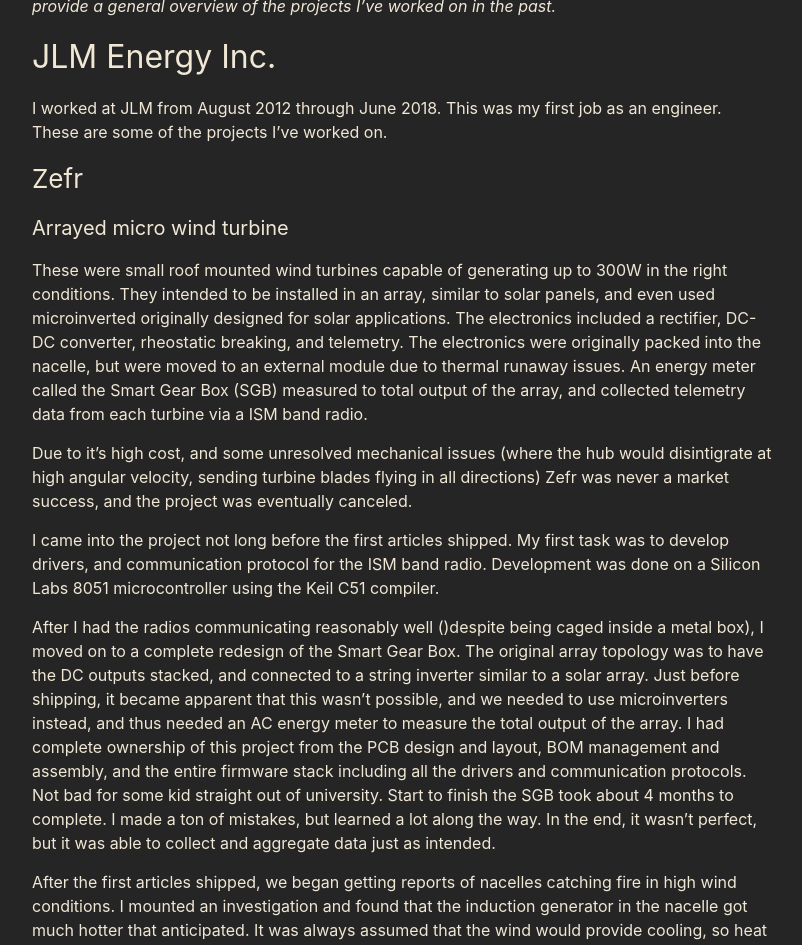
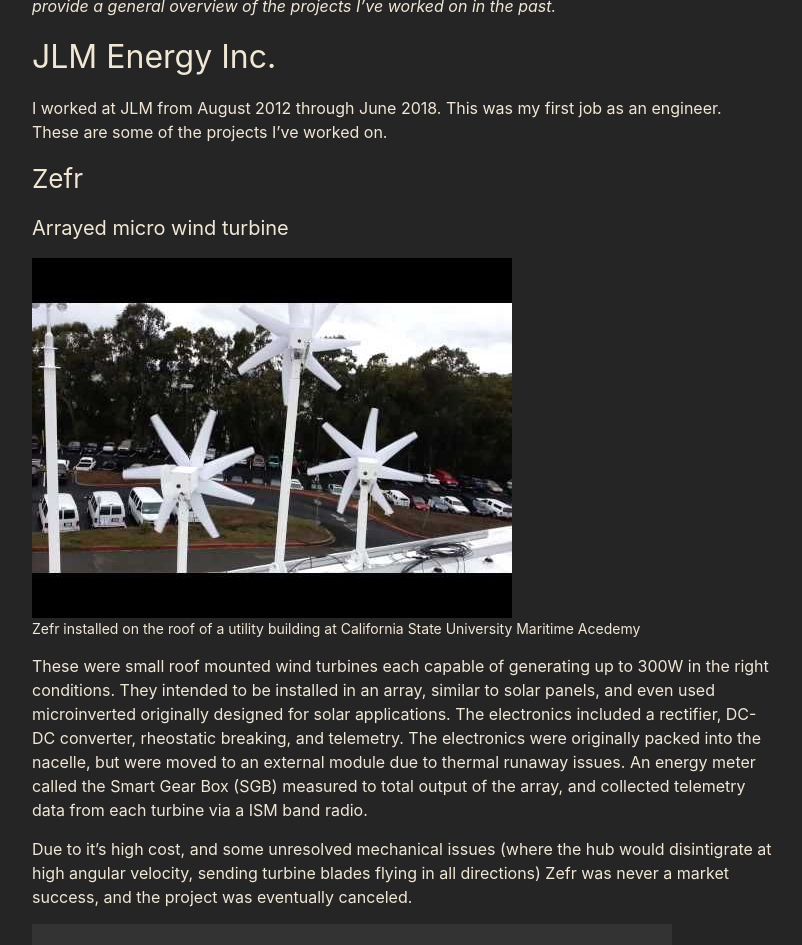
Before and after one commit to weaslepalace/christianstewart.github.io, a Jekyll site: the page built from portfolio.md, in a window 1280 px wide and 1400 px high, scrolled down 269 px. Shown: the top 945 px of the window, without its empty margins (238-1040 px from the left). Built offline with Jekyll 4.4.1, drawn with Linux system fonts in a browser that asks for light colours; some of the changed text lies outside the part shown; grey boxes are pictures that could not be loaded.

Commit message:
Added a couple of zefr images

```diff
--- a/portfolio.md
+++ b/portfolio.md
@@ -11,9 +11,24 @@ I worked at JLM from August 2012 through June 2018. This was my first job as an
 
 ### Zefr
 #### Arrayed micro wind turbine
-These were small roof mounted wind turbines capable of generating up to 300W in the right conditions. They intended to be installed in an array, similar to solar panels, and even used microinverted originally designed for solar applications. The electronics included a rectifier, DC-DC converter, rheostatic breaking, and telemetry. The electronics were originally packed into the nacelle, but were moved to an external module due to thermal runaway issues. An energy meter called the Smart Gear Box (SGB) measured to total output of the array, and collected telemetry data from each turbine via a ISM band radio.
+
+<figure>
+	<img src="images/zefr_vallejo.jpg">
+	<figcaption>Zefr installed on the roof of a utility building at California State University Maritime Acedemy</figcaption>
+</figure>
+
+These were small roof mounted wind turbines each capable of generating up to 300W in the right conditions. They intended to be installed in an array, similar to solar panels, and even used microinverted originally designed for solar applications. The electronics included a rectifier, DC-DC converter, rheostatic breaking, and telemetry. The electronics were originally packed into the nacelle, but were moved to an external module due to thermal runaway issues. An energy meter called the Smart Gear Box (SGB) measured to total output of the array, and collected telemetry data from each turbine via a ISM band radio.
 
 Due to it's high cost, and some unresolved mechanical issues (where the hub would disintigrate at high angular velocity, sending turbine blades flying in all directions) Zefr was never a market success, and the project was eventually canceled.
+
+<figure>
+<video width="640" height="480" controls><source src="images/zefr_stress_test.mp4" type="video/mp4"> </video>
+<figcaption>
+This video depicts a turbine undergoing a worst-case stress test. It was mounted to the top of an SUV driven at a high speed simulate strong wind. The cage was installed to prevent debris from flying all over the highway, but a blade was still able to slice through out into the passing field.
+</figcaption>
+</figure>
+
+
 
 I came into the project not long before the first articles shipped. My first task was to develop drivers, and communication protocol for the ISM band radio. Development was done on a Silicon Labs 8051 microcontroller using the Keil C51 compiler.
 
```
Also changed, not shown: other parts of portfolio.md (+1 -1 lines), portfolio/images/zefr_vallejo.jpg (added), 1 other file.
